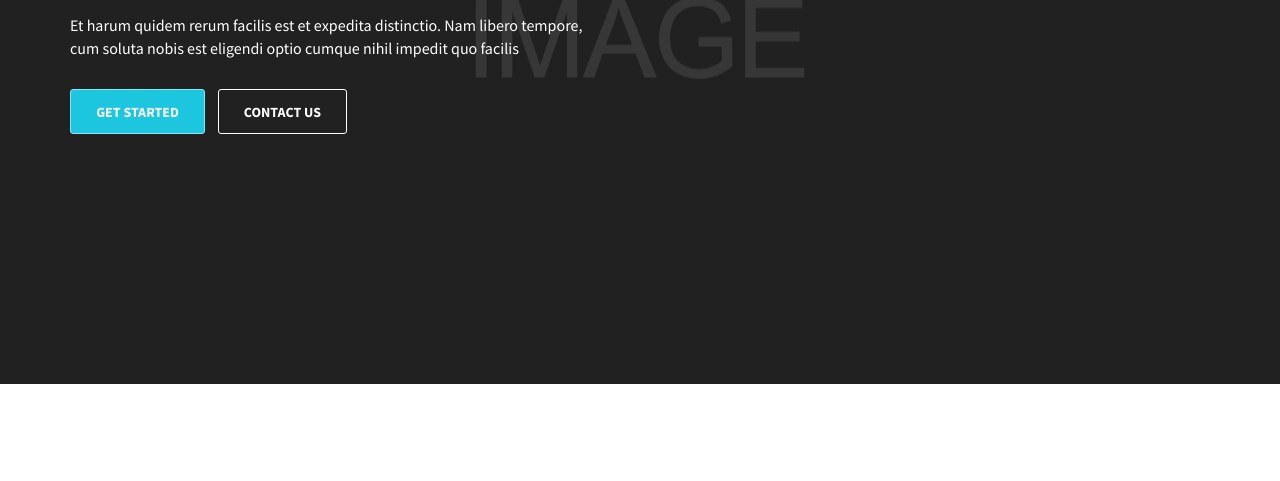
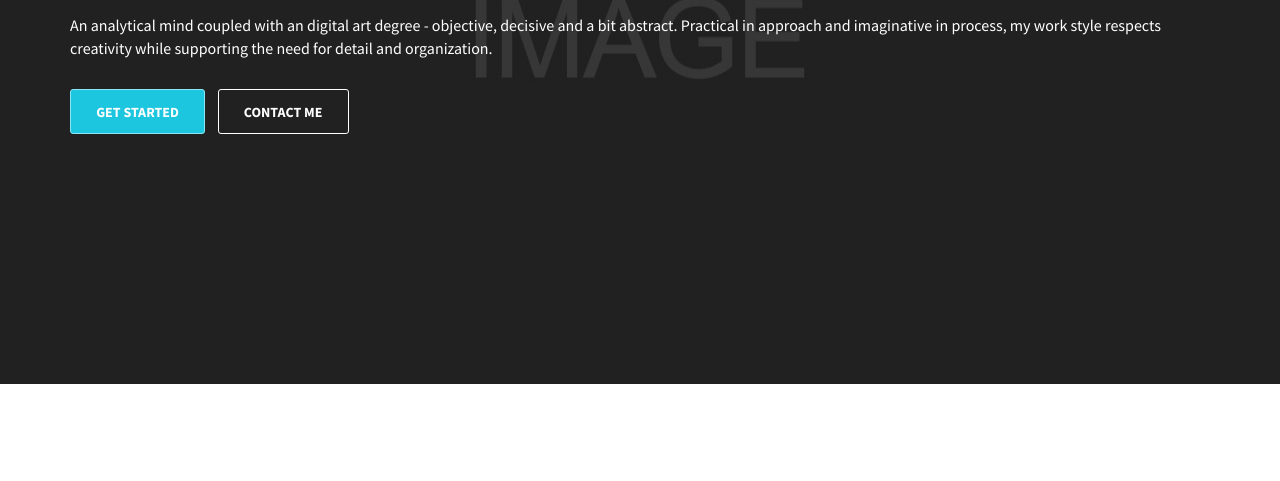
Before and after one commit to brycenussbaum/brycenussbaum.com, a plain HTML site: page index.htm in a window 1280 px wide. Shown: the part 309-790 px from the top of the page. Drawn offline with Linux system fonts and the light colour scheme.

Commit message:
about me changes

```diff
--- a/index.htm
+++ b/index.htm
@@ -79,10 +79,10 @@
         <div class="row">
           <div class="col-md-12">
             <h1 class="intro-title">I am<span class="element" data-elements="Educated,Dedicated,Student Centered,Competent,Ready,Bryce Nussbaum;"></span></h1>
-            <p class="intro-text">Et harum quidem rerum facilis est et expedita distinctio. Nam libero tempore,<br/>cum soluta nobis est eligendi optio cumque nihil impedit quo facilis</p>
+            <p class="intro-text">An analytical mind coupled with an digital art degree - objective, decisive and a bit abstract. Practical in approach and imaginative in process, my work style respects creativity while supporting the need for detail and organization.</p>
             <div class="btn-bar">
               <a href="#" class="btn btn-custom">Get Started</a>
-              <a href="#" class="btn btn-custom-outline">Contact Us</a>
+              <a href="#" class="btn btn-custom-outline">Contact Me</a>
             </div>
           </div> <!-- /col -->
         </div> <!-- /row -->
```
